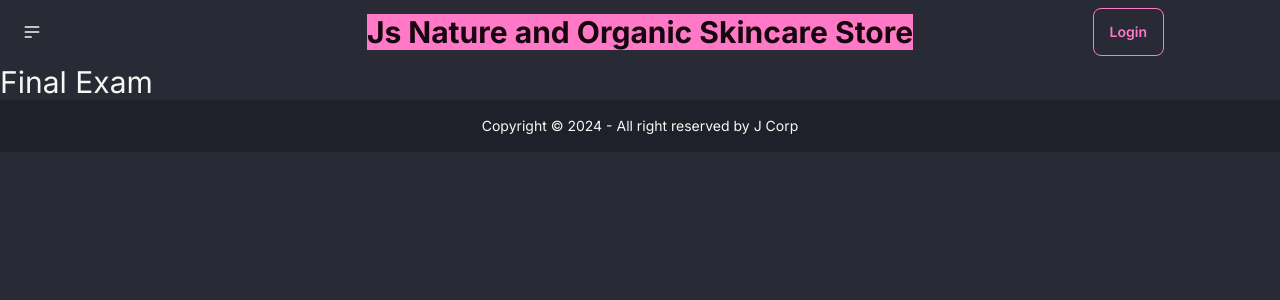
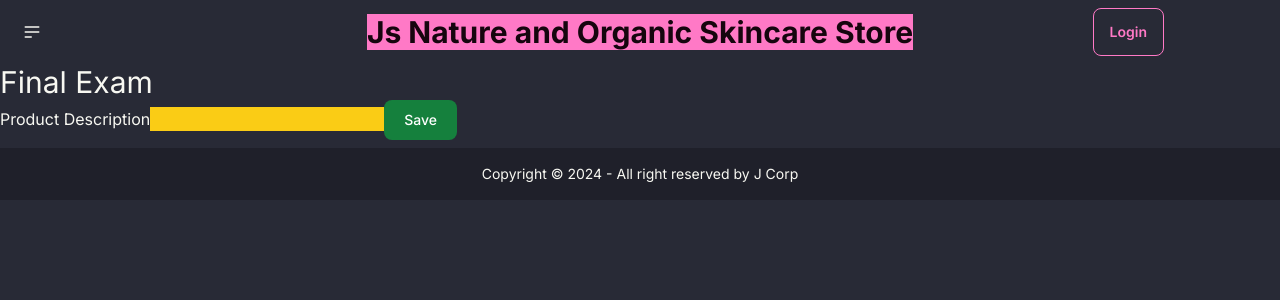
Before and after one commit to judynliu/exam2, a Next.js app: page /final in a window 1280 px wide. Shown: the top 300 px of the page. Built offline with nearby package versions, Linux system fonts and the light colour scheme.

Commit message:
added form

```diff
--- a/app/final/page.tsx
+++ b/app/final/page.tsx
@@ -2,6 +2,12 @@
     return (
       <>
       <h1 className="text-3xl">Final Exam</h1>
+      <form>
+        <label htmlFor="product">Product Description</label>
+        <input type="text" name="product" id="product" className="text-black
+        bg-yellow-400" />
+        <button className="focus:outline-none text-white bg-green-700 hover:bg-green-800 focus:ring-4 focus:ring-green-300 font-medium rounded-lg text-sm px-5 py-2.5 me-2 mb-2 dark:bg-green-600 dark:hover:bg-green-700 dark:focus:ring-green-800" type="submit">Save</button>
+      </form>
       </>
     );
   }
```
